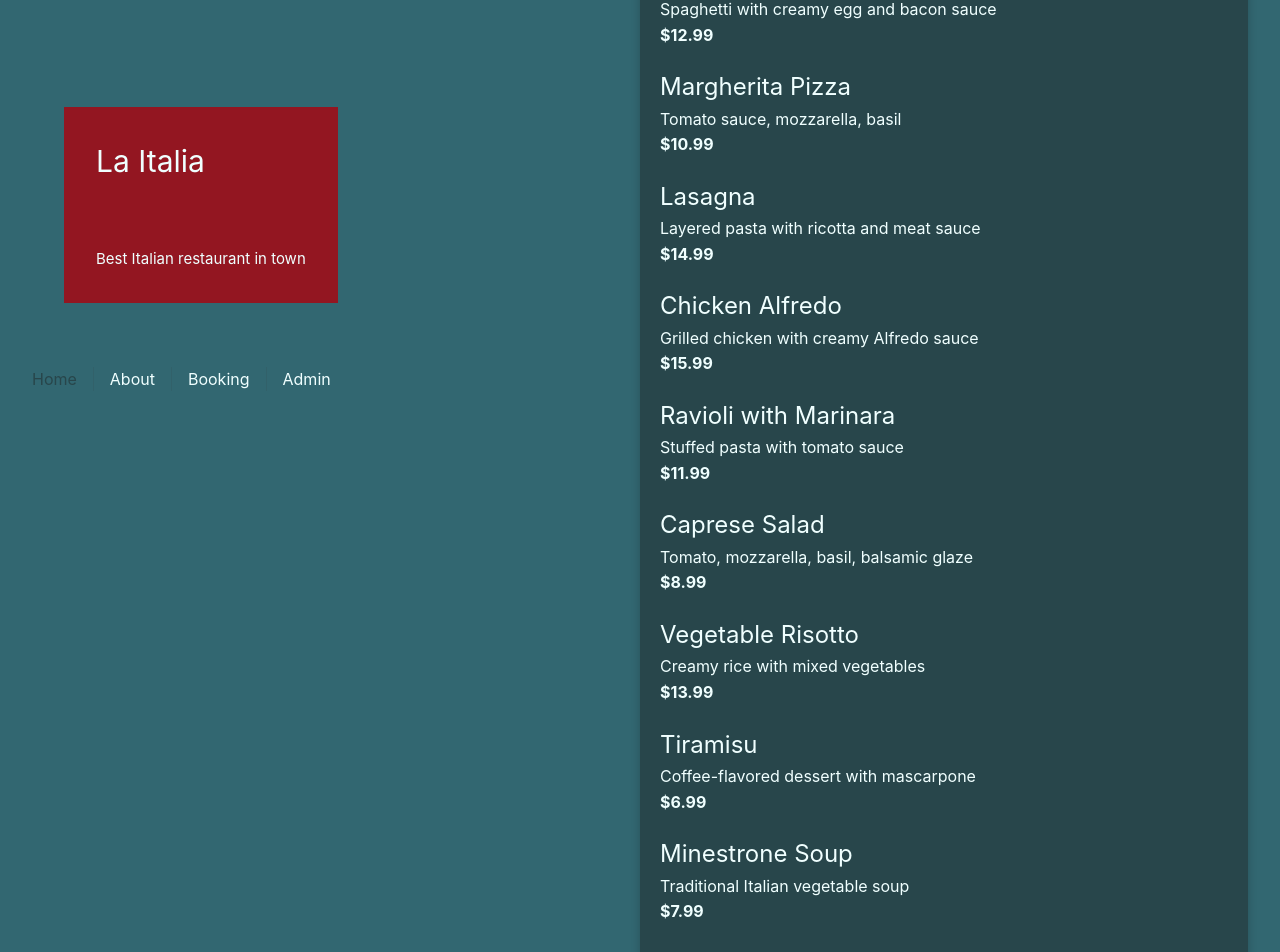
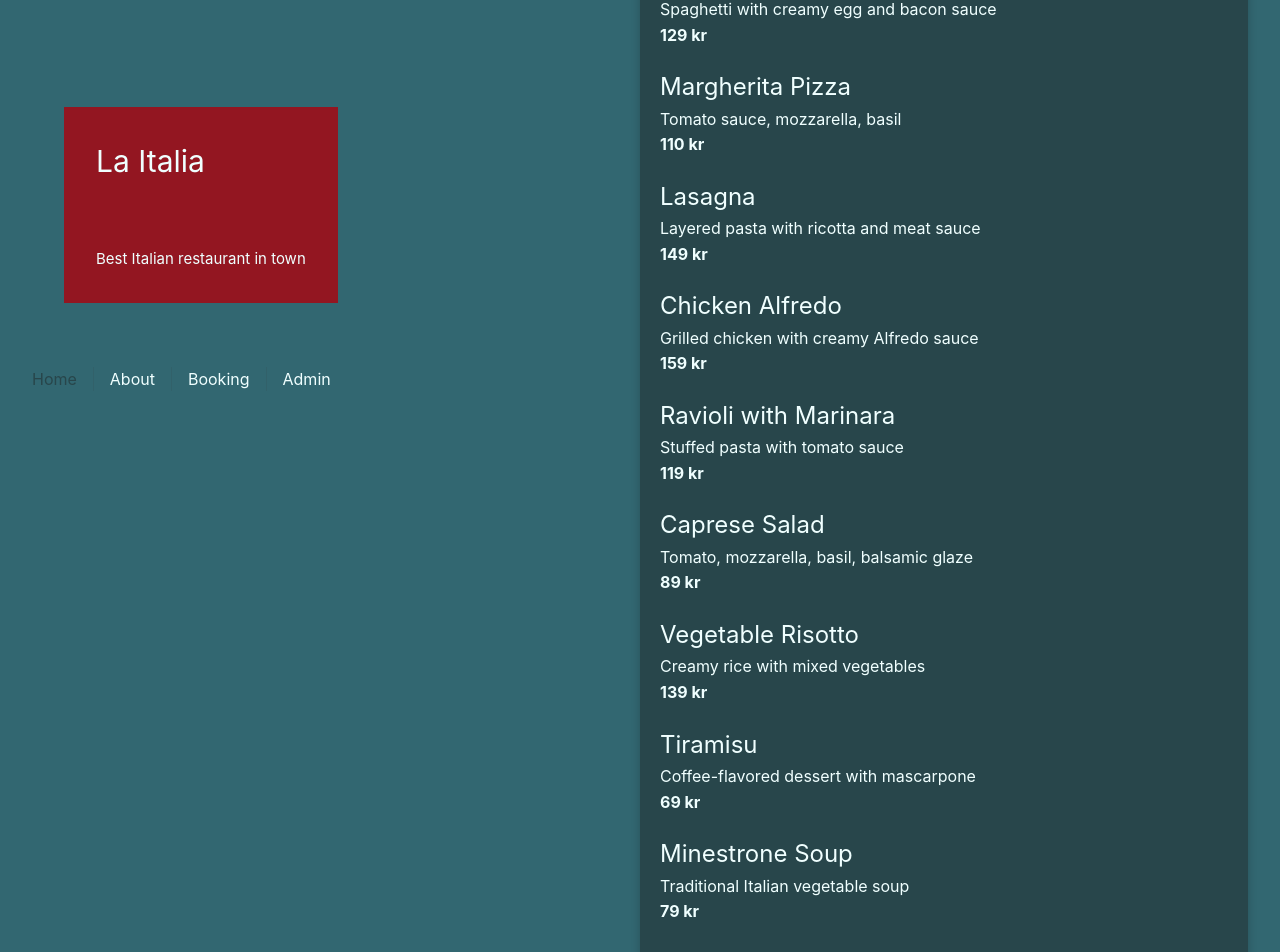
Before and after one commit to jeppeerixon/vue-restaurant, a Vue app: page / in a window 1280 px wide. Shown: the part 159-1111 px from the top of the page. Built offline with nearby package versions, Linux system fonts and the light colour scheme.

Commit message:
changed currency to sek

```diff
--- a/src/components/RestaurantMenu.vue
+++ b/src/components/RestaurantMenu.vue
@@ -6,52 +6,52 @@
         <div class="dish">
             <h2>Spaghetti Carbonara</h2>
             <p>Spaghetti with creamy egg and bacon sauce</p>
-            <p class="price">$12.99</p>
+            <p class="price">129 kr</p>
         </div>
         <div class="dish">
             <h2>Margherita Pizza</h2>
             <p>Tomato sauce, mozzarella, basil</p>
-            <p class="price">$10.99</p>
+            <p class="price">110 kr</p>
         </div>
         <div class="dish">
             <h2>Lasagna</h2>
             <p>Layered pasta with ricotta and meat sauce</p>
-            <p class="price">$14.99</p>
+            <p class="price">149 kr</p>
         </div>
         <div class="dish">
             <h2>Chicken Alfredo</h2>
             <p>Grilled chicken with creamy Alfredo sauce</p>
-            <p class="price">$15.99</p>
+            <p class="price">159 kr</p>
         </div>
         <div class="dish">
             <h2>Ravioli with Marinara</h2>
             <p>Stuffed pasta with tomato sauce</p>
-            <p class="price">$11.99</p>
+            <p class="price">119 kr</p>
         </div>
         <div class="dish">
             <h2>Caprese Salad</h2>
             <p>Tomato, mozzarella, basil, balsamic glaze</p>
-            <p class="price">$8.99</p>
+            <p class="price">89 kr</p>
         </div>
         <div class="dish">
             <h2>Vegetable Risotto</h2>
             <p>Creamy rice with mixed vegetables</p>
-            <p class="price">$13.99</p>
+            <p class="price">139 kr</p>
         </div>
         <div class="dish">
             <h2>Tiramisu</h2>
             <p>Coffee-flavored dessert with mascarpone</p>
-            <p class="price">$6.99</p>
+            <p class="price">69 kr</p>
         </div>
         <div class="dish">
             <h2>Minestrone Soup</h2>
             <p>Traditional Italian vegetable soup</p>
-            <p class="price">$7.99</p>
+            <p class="price">79 kr</p>
         </div>
         <div class="dish">
             <h2>Calzone</h2>
             <p>Stuffed pizza turnover with assorted fillings</p>
-            <p class="price">$11.99</p>
+            <p class="price">119 kr</p>
         </div>
     </div>
 </template>
```
